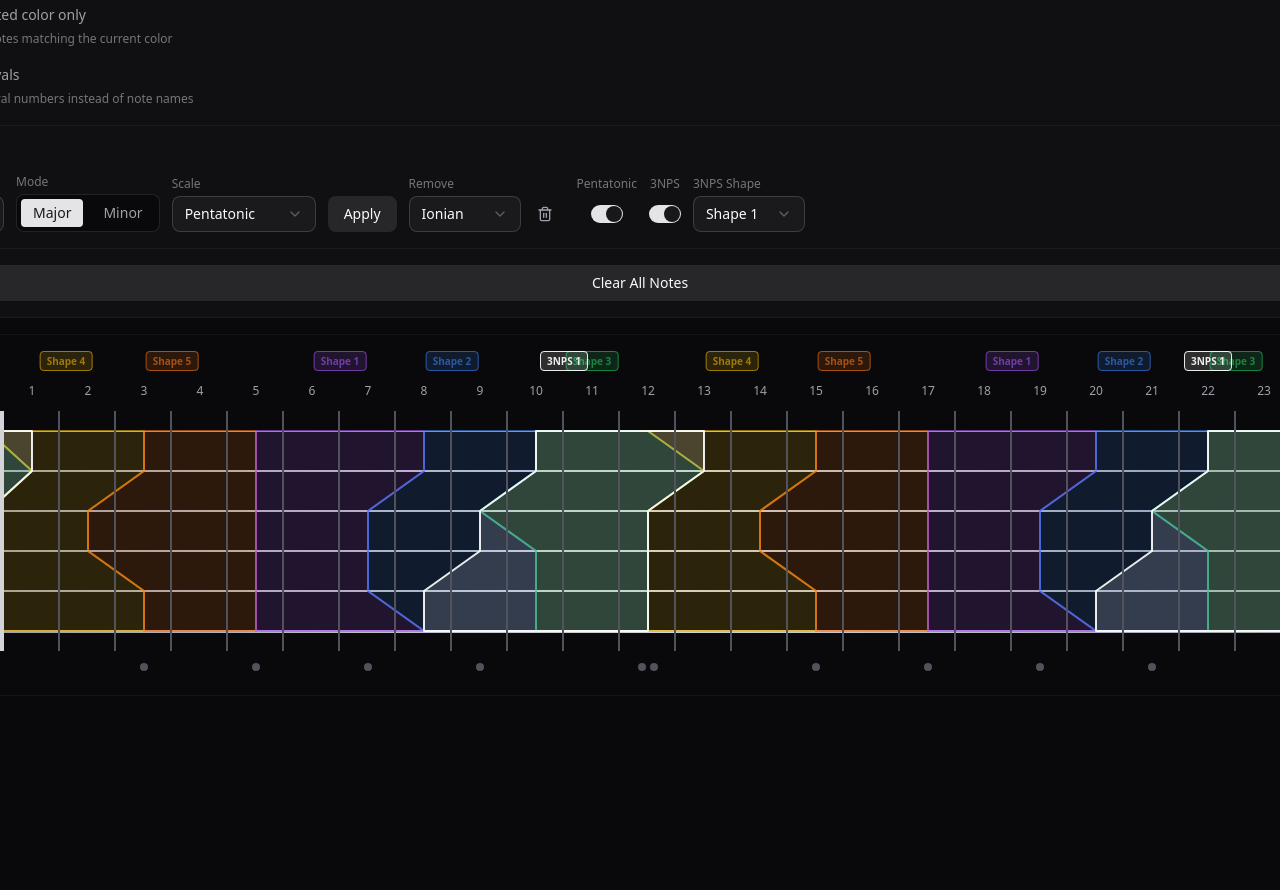
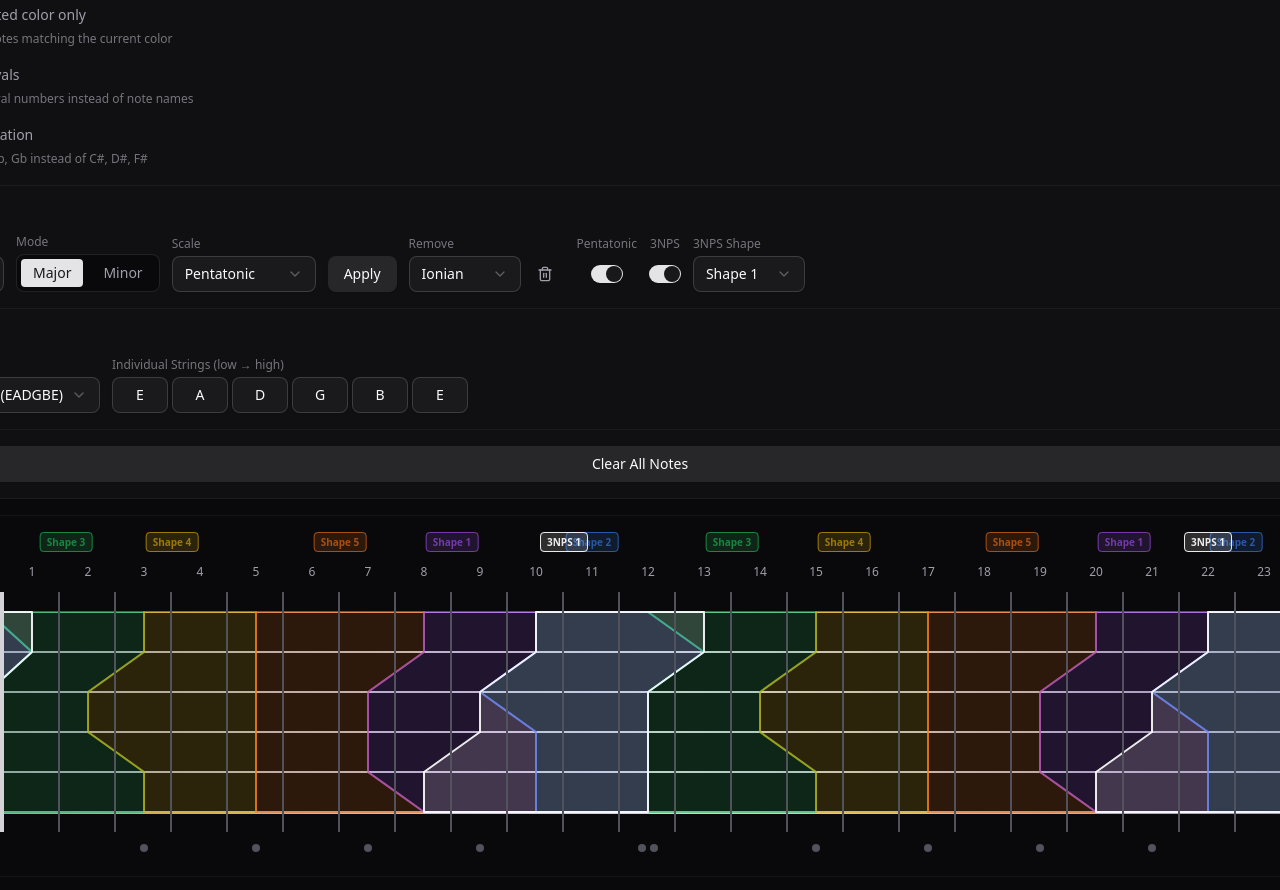
Before and after one commit to sebastian-ederer/fretboard-visualizer, a SvelteKit app: page / in a window 1280 px wide. Shown: the part 480-1370 px from the top of the page. Before the commit the page ends 1208 px from the top, so only its background shows below. Built offline with nearby package versions, Linux system fonts and the light colour scheme.

Commit message:
adds flat/sharp notation

```diff
--- a/src/routes/+layout.svelte
+++ b/src/routes/+layout.svelte
@@ -1,6 +1,6 @@
 <script lang="ts">
 	import '../app.css';
-	import favicon from '$lib/assets/favicon.svg';
+	import favicon from '$lib/assets/favicon.png';
 
 	let { children } = $props();
 </script>
--- a/src/routes/+page.svelte
+++ b/src/routes/+page.svelte
@@ -9,11 +9,11 @@
 	import Settings from '@lucide/svelte/icons/settings';
 	import Trash2 from '@lucide/svelte/icons/trash-2';
 	import Undo2 from '@lucide/svelte/icons/undo-2';
+	import Zap from '@lucide/svelte/icons/zap';
 	import { browser } from '$app/environment';
 	import { onMount } from 'svelte';
 
-	// Standard guitar tuning (high to low in display)
-	const strings = ['E', 'B', 'G', 'D', 'A', 'E'];
+	// Fretboard constants
 	const fretCount = 24;
 
 	// Fret markers (single dots and double dots at 12th and 24th)
@@ -21,11 +21,85 @@
 	const doubleDotFrets = [12, 24];
 
 	// Chromatic scale for note calculation
-	const chromaticScale = ['C', 'C#', 'D', 'D#', 'E', 'F', 'F#', 'G', 'G#', 'A', 'A#', 'B'];
-	// Base note index for each string (E=4, B=11, G=7, D=2, A=9, E=4)
-	const stringBaseNotes = [4, 11, 7, 2, 9, 4];
+	const chromaticScaleSharp = ['C', 'C#', 'D', 'D#', 'E', 'F', 'F#', 'G', 'G#', 'A', 'A#', 'B'];
+	const chromaticScaleFlat = ['C', 'Db', 'D', 'Eb', 'E', 'F', 'Gb', 'G', 'Ab', 'A', 'Bb', 'B'];
+
+	// Notation preference (sharp or flat)
+	let useFlats = $state(false);
+
+	// Get the current chromatic scale based on notation preference
+	let chromaticScale = $derived(useFlats ? chromaticScaleFlat : chromaticScaleSharp);
+
+	// Get the chromatic index of a note (works with both sharp and flat notation)
+	function getNoteIndex(note: string): number {
+		let idx = chromaticScaleSharp.indexOf(note);
+		if (idx === -1) {
+			idx = chromaticScaleFlat.indexOf(note);
+		}
+		return idx;
+	}
+
+	// Convert a note to the current notation (sharp or flat)
+	function getDisplayNote(note: string): string {
+		const idx = getNoteIndex(note);
+		if (idx === -1) return note;
+		return chromaticScale[idx];
+	}
+
+	// Tuning presets (high to low string, as displayed)
+	const tuningPresets: Record<string, string[]> = {
+		standard: ['E', 'B', 'G', 'D', 'A', 'E'],
+		'drop-d': ['E', 'B', 'G', 'D', 'A', 'D'],
+		dadgad: ['D', 'A', 'G', 'D', 'A', 'D'],
+		'open-g': ['D', 'B', 'G', 'D', 'G', 'D'],
+		'open-d': ['D', 'A', 'F#', 'D', 'A', 'D'],
+		'open-e': ['E', 'B', 'G#', 'E', 'B', 'E'],
+		'half-step-down': ['D#', 'A#', 'F#', 'C#', 'G#', 'D#'],
+		'full-step-down': ['D', 'A', 'F', 'C', 'G', 'D'],
+		'drop-c': ['D', 'A', 'F', 'C', 'G', 'C']
+	};
+
+	const tuningPresetNames: Record<string, string> = {
+		standard: 'Standard (EADGBE)',
+		'drop-d': 'Drop D',
+		dadgad: 'DADGAD',
+		'open-g': 'Open G',
+		'open-d': 'Open D',
+		'open-e': 'Open E',
+		'half-step-down': 'Half Step Down',
+		'full-step-down': 'Full Step Down',
+		'drop-c': 'Drop C',
+		custom: 'Custom'
+	};
+
+	// Current tuning state (high to low)
+	let selectedTuningPreset = $state('standard');
+	let strings: string[] = $state(['E', 'B', 'G', 'D', 'A', 'E']);
+
+	// Calculate base note indices from string names
+	// Always use sharp scale for internal index lookup to ensure consistency
+	function getStringBaseNotes(tuning: string[]): number[] {
+		return tuning.map((note) => {
+			// Try sharp scale first
+			let idx = chromaticScaleSharp.indexOf(note);
+			if (idx === -1) {
+				// Try flat scale
+				idx = chromaticScaleFlat.indexOf(note);
+			}
+			return idx;
+		});
+	}
+
+	// Derived base notes from current tuning
+	let stringBaseNotes = $derived(getStringBaseNotes(strings));
 
 	function getNoteName(stringIndex: number, fretIndex: number): string {
+		const noteIndex = (stringBaseNotes[stringIndex] + fretIndex) % 12;
+		return chromaticScale[noteIndex];
+	}
+
+	// Get note name for display on fretboard (always uses current notation)
+	function getFretboardNoteName(stringIndex: number, fretIndex: number): string {
 		const noteIndex = (stringBaseNotes[stringIndex] + fretIndex) % 12;
 		return chromaticScale[noteIndex];
 	}
@@ -45,7 +119,7 @@
 	let selectedKey = $state('C');
 	let previousKey = $state('C');
 	let isMajor = $state(true);
-	let previousIsMajor = $state(true);
+	let appliedIsMajor = $state(true); // Tracks the major/minor when Apply was clicked
 	let selectedScale = $state('pentatonic');
 	let lastAppliedScale: string | null = $state(null);
 	let scaleToRemove = $state('ionian');
@@ -76,6 +150,7 @@
 		selectedFrets: Record<string, string>;
 		selectedKey: string;
 		isMajor: boolean;
+		appliedIsMajor: boolean;
 		selectedScale: string;
 		selectedColor: string;
 		customColor: string;
@@ -83,9 +158,12 @@
 		show3NPSShapeBoxes: boolean;
 		selected3NPSShape: number;
 		showIntervals: boolean;
+		useFlats: boolean;
 		eraseSelectedColorOnly: boolean;
 		lastAppliedScale: string | null;
 		scaleToRemove: string;
+		strings: string[];
+		selectedTuningPreset: string;
 	}
 
 	// History stacks for undo/redo
@@ -104,6 +182,7 @@
 		selectedFrets: Record<string, string>;
 		selectedKey: string;
 		isMajor: boolean;
+		appliedIsMajor: boolean;
 		selectedScale: string;
 		selectedColor: string;
 		customColor: string;
@@ -111,9 +190,12 @@
 		show3NPSShapeBoxes: boolean;
 		selected3NPSShape: number;
 		showIntervals: boolean;
+		useFlats: boolean;
 		eraseSelectedColorOnly: boolean;
 		lastAppliedScale: string | null;
 		scaleToRemove: string;
+		strings: string[];
+		selectedTuningPreset: string;
 	}
 
 	let savedPresets: Record<string, Preset> = $state({});
@@ -123,7 +205,7 @@
 	// Scroll wheel handlers for dropdowns
 	function scrollKey(e: WheelEvent) {
 		e.preventDefault();
-		const idx = chromaticScale.indexOf(selectedKey);
+		const idx = getNoteIndex(selectedKey);
 		const newIdx =
 			e.deltaY > 0
 				? (idx + 1) % chromaticScale.length
@@ -205,6 +287,45 @@
 		selectedPresetName = presetNames[newIdx];
 	}
 
+	// Tuning functions
+	const tuningPresetKeys = Object.keys(tuningPresets);
+
+	function scrollTuning(e: WheelEvent) {
+		e.preventDefault();
+		let idx = tuningPresetKeys.indexOf(selectedTuningPreset);
+		// If on custom tuning, start from beginning
+		if (idx === -1) idx = e.deltaY > 0 ? -1 : 0;
+		const newIdx =
+			e.deltaY > 0
+				? (idx + 1) % tuningPresetKeys.length
+				: (idx - 1 + tuningPresetKeys.length) % tuningPresetKeys.length;
+		applyTuningPreset(tuningPresetKeys[newIdx]);
+	}
+
+	function applyTuningPreset(presetKey: string) {
+		if (tuningPresets[presetKey]) {
+			selectedTuningPreset = presetKey;
+			strings = [...tuningPresets[presetKey]];
+			pushHistory(true);
+		}
+	}
+
+	function changeStringTuning(stringIndex: number, direction: number) {
+		const currentNote = strings[stringIndex];
+		const currentIdx = getNoteIndex(currentNote);
+		const newIdx = (currentIdx + direction + 12) % 12;
+		strings[stringIndex] = chromaticScale[newIdx];
+		strings = [...strings]; // Trigger reactivity
+		selectedTuningPreset = 'custom';
+		pushHistory(true);
+	}
+
+	function scrollStringTuning(e: WheelEvent, stringIndex: number) {
+		e.preventDefault();
+		const direction = e.deltaY > 0 ? -1 : 1; // Scroll up = higher pitch
+		changeStringTuning(stringIndex, direction);
+	}
+
 	// ============================================
 	// HISTORY MANAGEMENT (Undo/Redo)
 	// ============================================
@@ -215,6 +336,7 @@
 			selectedFrets: { ...selectedFrets },
 			selectedKey,
 			isMajor,
+			appliedIsMajor,
 			selectedScale,
 			selectedColor,
 			customColor,
@@ -222,9 +344,12 @@
 			show3NPSShapeBoxes,
 			selected3NPSShape,
 			showIntervals,
+			useFlats,
 			eraseSelectedColorOnly,
 			lastAppliedScale,
-			scaleToRemove
+			scaleToRemove,
+			strings: [...strings],
+			selectedTuningPreset
 		};
 	}
 
@@ -342,7 +467,7 @@
 		selectedKey = state.selectedKey;
 		previousKey = state.selectedKey;
 		isMajor = state.isMajor;
-		previousIsMajor = state.isMajor;
+		appliedIsMajor = state.appliedIsMajor ?? state.isMajor;
 		selectedScale = state.selectedScale;
 		selectedColor = state.selectedColor;
 		customColor = state.customColor;
@@ -350,9 +475,12 @@
 		show3NPSShapeBoxes = state.show3NPSShapeBoxes;
 		selected3NPSShape = state.selected3NPSShape;
 		showIntervals = state.showIntervals;
+		useFlats = state.useFlats ?? false;
 		eraseSelectedColorOnly = state.eraseSelectedColorOnly;
 		lastAppliedScale = state.lastAppliedScale;
 		scaleToRemove = state.scaleToRemove;
+		strings = state.strings ? [...state.strings] : ['E', 'B', 'G', 'D', 'A', 'E'];
+		selectedTuningPreset = state.selectedTuningPreset || 'standard';
 
 		// Recalculate shapes for restored state
 		activeShapes = calculatePentatonicShapes(selectedKey);
@@ -411,22 +539,15 @@
 		selectedFrets = newSelectedFrets;
 	}
 
-	// Reactive transposition when key or major/minor changes
+	// Reactive transposition when key changes
 	$effect(() => {
 		if (!isLoaded) return;
 
-		const oldKeyIndex = chromaticScale.indexOf(previousKey);
-		const newKeyIndex = chromaticScale.indexOf(selectedKey);
-		let semitoneShift = newKeyIndex - oldKeyIndex;
-
-		// Handle major/minor change (shift by 3 semitones for relative major/minor)
-		if (isMajor !== previousIsMajor) {
-			// When switching from minor to major, go up 3 semitones (relative major)
-			// When switching from major to minor, go down 3 semitones (relative minor)
-			semitoneShift += isMajor ? 3 : -3;
-		}
-
-		if (semitoneShift !== 0 || isMajor !== previousIsMajor) {
+		const oldKeyIndex = getNoteIndex(previousKey);
+		const newKeyIndex = getNoteIndex(selectedKey);
+		const semitoneShift = newKeyIndex - oldKeyIndex;
+
+		if (semitoneShift !== 0) {
 			transposeNotes(semitoneShift);
 
 			// Recalculate shapes for new key
@@ -438,9 +559,8 @@
 			pushHistory(true);
 		}
 
-		// Update previous values
+		// Update previous key
 		previousKey = selectedKey;
-		previousIsMajor = isMajor;
 	});
 
 	// Load state from localStorage on mount
@@ -458,7 +578,11 @@
 				}
 				if (state.isMajor !== undefined) {
 					isMajor = state.isMajor;
-					previousIsMajor = state.isMajor;
+				}
+				if (state.appliedIsMajor !== undefined) {
+					appliedIsMajor = state.appliedIsMajor;
+				} else if (state.isMajor !== undefined) {
+					appliedIsMajor = state.isMajor;
 				}
 				if (state.selectedScale) selectedScale = state.selectedScale;
 				if (state.selectedColor) selectedColor = state.selectedColor;
@@ -467,10 +591,13 @@
 				if (state.show3NPSShapeBoxes !== undefined) show3NPSShapeBoxes = state.show3NPSShapeBoxes;
 				if (state.selected3NPSShape !== undefined) selected3NPSShape = state.selected3NPSShape;
 				if (state.showIntervals !== undefined) showIntervals = state.showIntervals;
+				if (state.useFlats !== undefined) useFlats = state.useFlats;
 				if (state.eraseSelectedColorOnly !== undefined)
 					eraseSelectedColorOnly = state.eraseSelectedColorOnly;
 				if (state.lastAppliedScale !== undefined) lastAppliedScale = state.lastAppliedScale;
 				if (state.scaleToRemove) scaleToRemove = state.scaleToRemove;
+				if (state.strings) strings = state.strings;
+				if (state.selectedTuningPreset) selectedTuningPreset = state.selectedTuningPreset;
 
 				// Recalculate shapes based on loaded state
 				activeShapes = calculatePentatonicShapes(selectedKey);
@@ -497,6 +624,7 @@
 				selectedFrets,
 				selectedKey,
 				isMajor,
+				appliedIsMajor,
 				selectedScale,
 				selectedColor,
 				customColor,
@@ -504,9 +632,12 @@
 				show3NPSShapeBoxes,
 				selected3NPSShape,
 				showIntervals,
+				useFlats,
 				eraseSelectedColorOnly,
 				lastAppliedScale,
-				scaleToRemove
+				scaleToRemove,
+				strings,
+				selectedTuningPreset
 			};
 			localStorage.setItem(STORAGE_KEY, JSON.stringify(state));
 		} catch (e) {
@@ -522,6 +653,7 @@
 			selectedFrets: { ...selectedFrets },
 			selectedKey,
 			isMajor,
+			appliedIsMajor,
 			selectedScale,
 			selectedColor,
 			customColor,
@@ -529,9 +661,12 @@
 			show3NPSShapeBoxes,
 			selected3NPSShape,
 			showIntervals,
+			useFlats,
 			eraseSelectedColorOnly,
 			lastAppliedScale,
-			scaleToRemove
+			scaleToRemove,
+			strings: [...strings],
+			selectedTuningPreset
 		};
 
 		savedPresets[presetName.trim()] = preset;
@@ -556,7 +691,7 @@
 		selectedKey = preset.selectedKey;
 		previousKey = preset.selectedKey;
 		isMajor = preset.isMajor;
-		previousIsMajor = preset.isMajor;
+		appliedIsMajor = preset.appliedIsMajor ?? preset.isMajor;
 		selectedScale = preset.selectedScale;
 		selectedColor = preset.selectedColor;
 		customColor = preset.customColor;
@@ -564,9 +699,12 @@
 		show3NPSShapeBoxes = preset.show3NPSShapeBoxes;
 		selected3NPSShape = preset.selected3NPSShape;
 		showIntervals = preset.showIntervals;
+		useFlats = preset.useFlats ?? false;
 		eraseSelectedColorOnly = preset.eraseSelectedColorOnly;
 		lastAppliedScale = preset.lastAppliedScale;
 		scaleToRemove = preset.scaleToRemove;
+		strings = preset.strings ? [...preset.strings] : ['E', 'B', 'G', 'D', 'A', 'E'];
+		selectedTuningPreset = preset.selectedTuningPreset || 'standard';
 
 		// Recalculate shapes
 		activeShapes = calculatePentatonicShapes(selectedKey);
@@ -696,6 +834,7 @@
 		selectedFrets;
 		selectedKey;
 		isMajor;
+		appliedIsMajor;
 		selectedScale;
 		selectedColor;
 		customColor;
@@ -703,16 +842,19 @@
 		show3NPSShapeBoxes;
 		selected3NPSShape;
 		showIntervals;
+		useFlats;
 		eraseSelectedColorOnly;
 		lastAppliedScale;
 		scaleToRemove;
+		strings;
+		selectedTuningPreset;
 
 		saveToStorage();
 	});
 
 	function getIntervalName(stringIndex: number, fretIndex: number): string {
 		const noteIndex = (stringBaseNotes[stringIndex] + fretIndex) % 12;
-		const rootIndex = chromaticScale.indexOf(selectedKey);
+		const rootIndex = getNoteIndex(selectedKey);
 		const interval = (noteIndex - rootIndex + 12) % 12;
 		return intervalNames[interval];
 	}
@@ -988,14 +1130,14 @@
 	let show3NPSShapeBoxes = $state(true);
 
 	function getScaleNotes(key: string, major: boolean, scale: string): Set<number> {
-		const keyIndex = chromaticScale.indexOf(key);
+		const keyIndex = getNoteIndex(key);
 		const intervals = scaleIntervals[scale][major ? 'major' : 'minor'];
 		return new Set(intervals.map((interval) => (keyIndex + interval) % 12));
 	}
 
 	function getRootFret(key: string): number {
 		// Find the first occurrence of the root note on the low E string (string index 5)
-		const keyIndex = chromaticScale.indexOf(key);
+		const keyIndex = getNoteIndex(key);
 		const lowEBase = stringBaseNotes[5]; // E = 4
 		// Calculate fret where this note appears on low E
 		let fret = (keyIndex - lowEBase + 12) % 12;
@@ -1040,7 +1182,7 @@
 	function calculate3NPSShapes(key: string, shapeNumber: number): ActiveShape[] {
 		if (shapeNumber < 1 || shapeNumber > 7) return [];
 
-		const keyIndex = chromaticScale.indexOf(key);
+		const keyIndex = getNoteIndex(key);
 		const intervals = scaleIntervals['3nps'][isMajor ? 'major' : 'minor'];
 		const startDegree = shapeNumber - 1;
 
@@ -1215,6 +1357,29 @@
 			return centerFret >= 0 && centerFret <= fretCount;
 		}
 		return false;
+	}
+
+	// Get the display name for a pentatonic shape based on major/minor mode
+	// Minor shapes 1-5 map to Major shapes 5,1,2,3,4 respectively
+	// Uses appliedIsMajor (set when Apply is clicked) instead of isMajor (current selection)
+	function getPentatonicShapeDisplayName(minorShapeName: string): string {
+		const minorNum = parseInt(minorShapeName);
+		if (isNaN(minorNum) || minorNum < 1 || minorNum > 5) return minorShapeName;
+
+		if (appliedIsMajor) {
+			// Convert minor shape number to major: ((n + 3) % 5) + 1
+			// Minor 1→Major 5, Minor 2→Major 1, Minor 3→Major 2, etc.
+			const majorNum = ((minorNum + 3) % 5) + 1;
+			return majorNum.toString();
+		}
+		return minorShapeName;
+	}
+
+	// Get the color index for a pentatonic shape based on its display number
+	function getPentatonicShapeColorIndex(minorShapeName: string): number {
+		const displayNum = parseInt(getPentatonicShapeDisplayName(minorShapeName));
+		if (isNaN(displayNum) || displayNum < 1 || displayNum > 5) return 0;
+		return (displayNum - 1) % shapeColors.length;
 	}
 
 	// Get center position for shape label
@@ -1274,8 +1439,9 @@
 			}
 		}
 
-		// Track the last applied scale (use 'pentatonic' if layering to allow further layering)
+		// Track the last applied scale and mode
 		lastAppliedScale = shouldLayer ? 'pentatonic' : selectedScale;
+		appliedIsMajor = isMajor;
 
 		pushHistory(true);
 	}
@@ -1691,6 +1857,15 @@
 							</div>
 							<Switch bind:checked={showIntervals} />
 						</div>
+						<div class="flex items-center justify-between">
+							<div>
+								<span class="block text-sm font-medium text-muted-foreground">Use flat notation</span>
+								<span class="text-xs text-muted-foreground/70"
+									>Display Db, Eb, Gb instead of C#, D#, F#</span
+								>
+							</div>
+							<Switch bind:checked={useFlats} />
+						</div>
 
 						<!-- Scale Selection -->
 						<div class="border-t border-border/50 pt-4">
@@ -1698,10 +1873,13 @@
 							<div class="flex flex-wrap items-end gap-3">
 								<!-- Key Selection -->
 								<div class="flex flex-col gap-1">
-									<span class="text-xs text-muted-foreground/70">Key</span>
+									<span class="flex items-center gap-1 text-xs text-muted-foreground/70">
+										Key
+										<Zap class="h-3 w-3" />
+									</span>
 									<Select.Root type="single" bind:value={selectedKey}>
 										<Select.Trigger class="w-20" onwheel={scrollKey}>
-											{selectedKey}
+											{getDisplayNote(selectedKey)}
 										</Select.Trigger>
 										<Select.Content class="max-h-64 overflow-y-auto">
 											{#each chromaticScale as note (note)}
@@ -1854,6 +2032,62 @@
 							</div>
 						</div>
 
+						<!-- Tuning Configuration -->
+						<div class="border-t border-border/50 pt-4">
+							<span class="mb-3 block text-sm font-medium text-muted-foreground">Tuning</span>
+							<div class="flex flex-wrap items-end gap-3">
+								<!-- Tuning Preset Selection -->
+								<div class="flex flex-col gap-1">
+									<span class="text-xs text-muted-foreground/70">Preset</span>
+									<Select.Root
+										type="single"
+										value={selectedTuningPreset}
+										onValueChange={(v) => applyTuningPreset(v)}
+									>
+										<Select.Trigger class="w-44" onwheel={scrollTuning}>
+											{tuningPresetNames[selectedTuningPreset] || 'Custom'}
+										</Select.Trigger>
+										<Select.Content class="max-h-64 overflow-y-auto">
+											{#each Object.entries(tuningPresetNames) as [key, name] (key)}
+												<Select.Item value={key}>{name}</Select.Item>
+											{/each}
+										</Select.Content>
+									</Select.Root>
+								</div>
+
+								<!-- Individual String Tuning -->
+								<div class="flex flex-col gap-1">
+									<span class="text-xs text-muted-foreground/70">Individual Strings (low → high)</span>
+									<div class="flex gap-1">
+										{#each [5, 4, 3, 2, 1, 0] as stringIndex (stringIndex)}
+											<Select.Root
+												type="single"
+												value={strings[stringIndex]}
+												onValueChange={(v) => {
+													strings[stringIndex] = v;
+													strings = [...strings];
+													selectedTuningPreset = 'custom';
+													pushHistory(true);
+												}}
+											>
+												<Select.Trigger
+													class="h-9 w-14 justify-center px-1 [&>svg]:hidden"
+													onwheel={(e) => scrollStringTuning(e, stringIndex)}
+												>
+													<span class="w-full text-center">{getDisplayNote(strings[stringIndex])}</span>
+												</Select.Trigger>
+												<Select.Content class="max-h-64 overflow-y-auto">
+													{#each chromaticScale as note (note)}
+														<Select.Item value={note}>{note}</Select.Item>
+													{/each}
+												</Select.Content>
+											</Select.Root>
+										{/each}
+									</div>
+								</div>
+							</div>
+						</div>
+
 						<!-- Clear All Button -->
 						<div class="border-t border-border/50 pt-4">
 							<Button variant="secondary" onclick={clearAll} class="w-full">Clear All Notes</Button>
@@ -1866,18 +2100,19 @@
 			<div
 				class="relative overflow-x-auto rounded-xl border border-border/50 bg-transparent px-6 pb-6 pt-12"
 			>
-				<!-- Pentatonic shape overlays using SVG -->
-				{#if showShapeBoxes && activeShapes.length > 0}
+				<!-- Pentatonic shape overlays using SVG (only in standard tuning) -->
+				{#if showShapeBoxes && activeShapes.length > 0 && selectedTuningPreset === 'standard'}
 					<svg
 						class="pointer-events-none absolute inset-0 z-10"
 						style="top: 48px; left: 24px; width: calc(100% - 48px); height: 300px;"
 					>
 						{#each activeShapes as shape (shape.name + '-' + shape.startFret)}
 							{#if isShapeVisible(shape) && shape.path}
+								{@const colorIdx = getPentatonicShapeColorIndex(shape.name)}
 								<path
 									d={generateShapePath(shape)}
-									fill={shapeColors[shape.colorIndex]}
-									stroke={shapeBorderColors[shape.colorIndex]}
+									fill={shapeColors[colorIdx]}
+									stroke={shapeBorderColors[colorIdx]}
 									stroke-width="2"
 									stroke-linejoin="round"
 								/>
@@ -1889,6 +2124,7 @@
 					{#each activeShapes as shape (shape.name + '-' + shape.startFret + '-label')}
 						{#if shape.path && isShapeLabelVisible(shape)}
 							{@const labelPos = getShapeLabelPosition(shape)}
+							{@const colorIdx = getPentatonicShapeColorIndex(shape.name)}
 							<div
 								class="pointer-events-none absolute z-20"
 								style="left: {labelPos.x + 24}px; top: {labelPos.y +
@@ -1897,20 +2133,20 @@
 								<span
 									class="whitespace-nowrap rounded px-1.5 py-0.5 text-[10px] font-bold"
 									style="background-color: {shapeColors[
-										shape.colorIndex
+										colorIdx
 									]}; color: {shapeBorderColors[
-										shape.colorIndex
-									]}; border: 1px solid {shapeBorderColors[shape.colorIndex]};"
+										colorIdx
+									]}; border: 1px solid {shapeBorderColors[colorIdx]};"
 								>
-									Shape {shape.name}
+									Shape {getPentatonicShapeDisplayName(shape.name)}
 								</span>
 							</div>
 						{/if}
 					{/each}
 				{/if}
 
-				<!-- 3NPS shape overlays -->
-				{#if show3NPSShapeBoxes && active3NPSShapes.length > 0}
+				<!-- 3NPS shape overlays (only in standard tuning) -->
+				{#if show3NPSShapeBoxes && active3NPSShapes.length > 0 && selectedTuningPreset === 'standard'}
 					<svg
 						class="pointer-events-none absolute inset-0 z-10"
 						style="top: 48px; left: 24px; width: calc(100% - 48px); height: 300px;"
```
Also changed, not shown: src/lib/assets/favicon.png (added).
